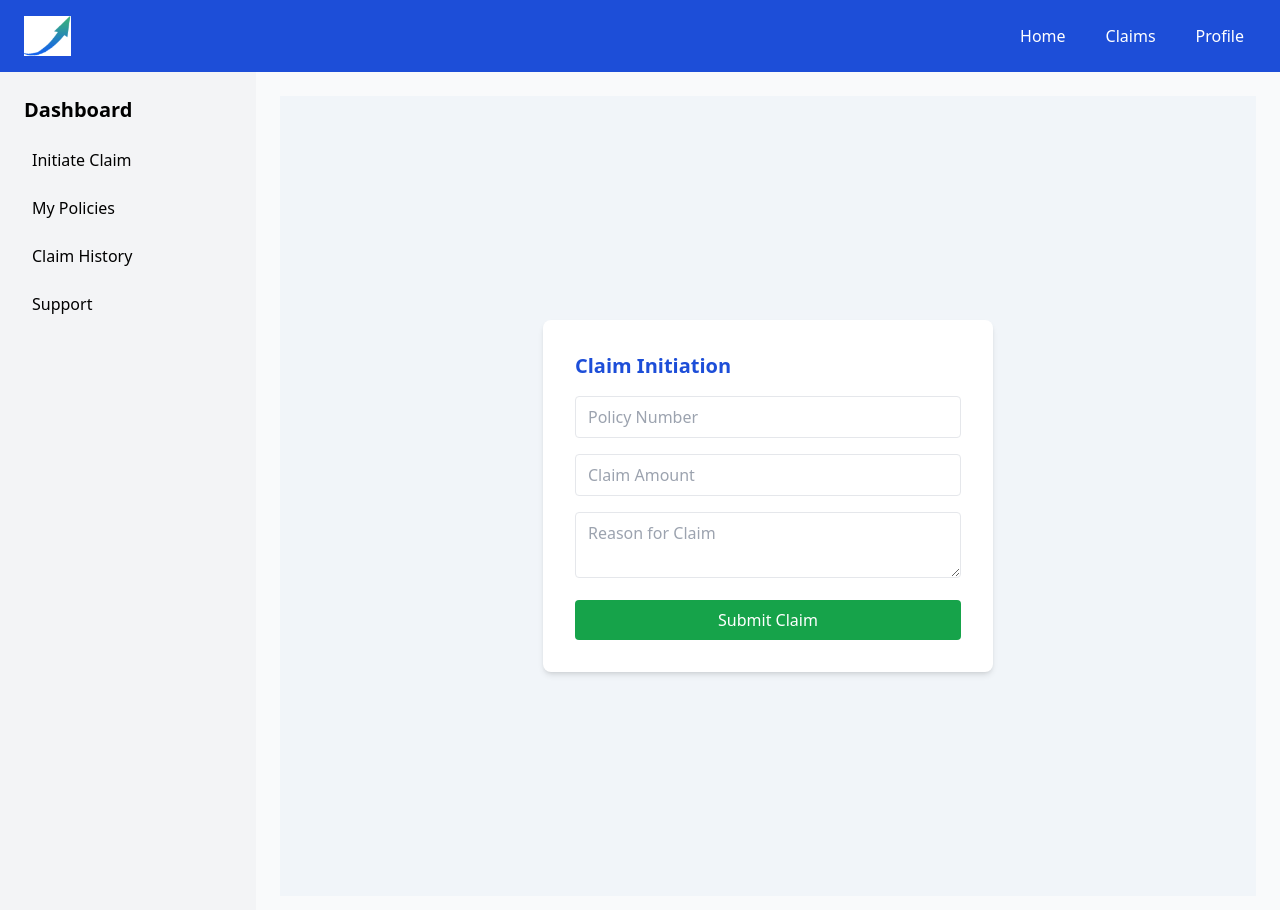
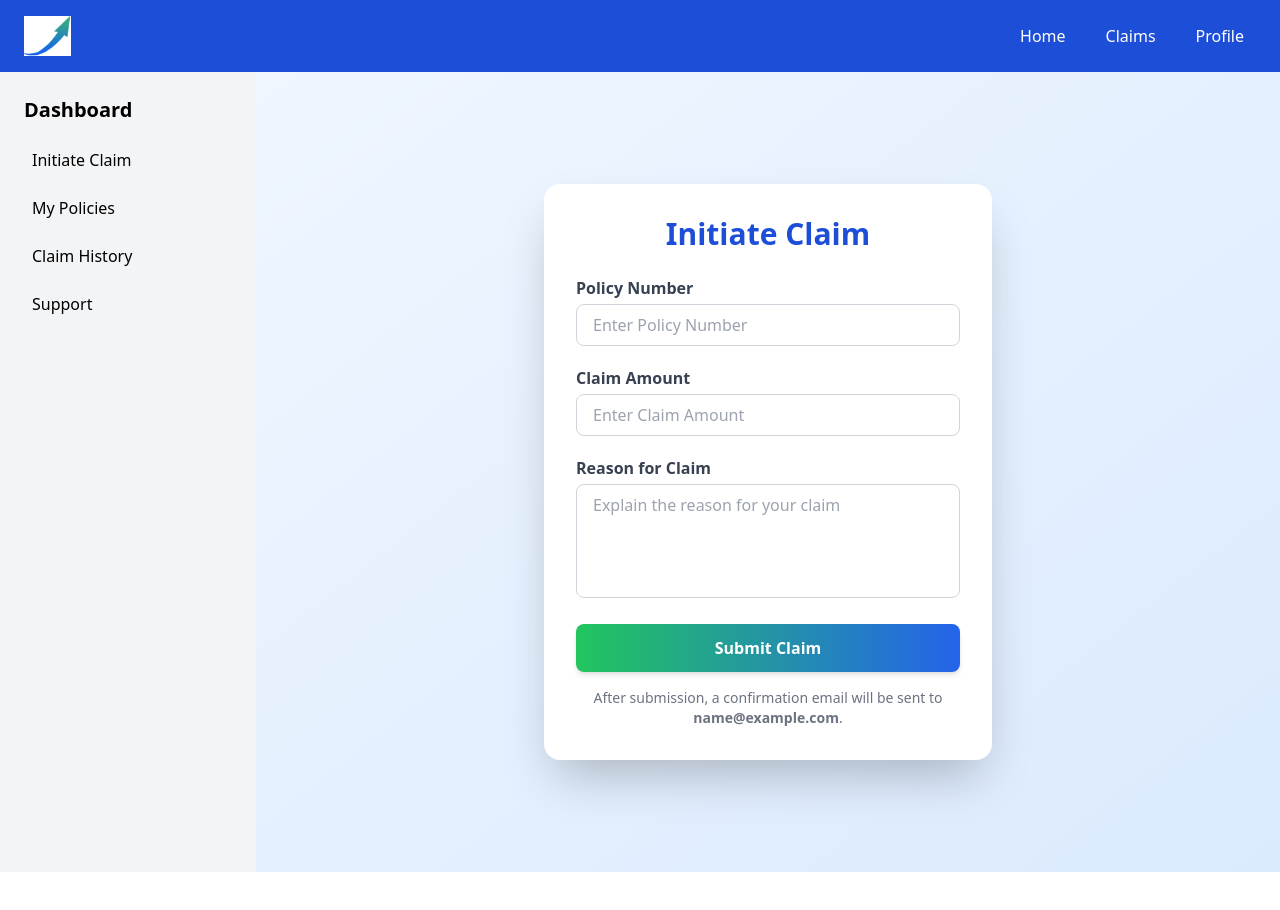
Before and after one commit to SumitGawande525/policy_claims, a React (Create React App) app: page / in a window 1280 px wide. Both pictures are taken after typing "name@example.com", "Sample123" into the empty fields and a click on the button "Login". Shown: the top 910 px of the page. After the commit the page ends 872 px from the top, so only its background shows below. Built offline with nearby package versions, Linux system fonts and the light colour scheme.

Commit message:
logo changed

```diff
--- a/public/index.html
+++ b/public/index.html
@@ -2,42 +2,27 @@
 <html lang="en">
   <head>
     <meta charset="utf-8" />
+
+    <!-- Favicon for browser tab -->
     <link rel="icon" href="%PUBLIC_URL%/favicon.ico" />
+
+    <!-- Apple touch icon -->
+    <link rel="apple-touch-icon" href="%PUBLIC_URL%/favicon.png" />
+
+    <!-- Manifest -->
+    <link rel="manifest" href="%PUBLIC_URL%/manifest.json" />
+
     <meta name="viewport" content="width=device-width, initial-scale=1" />
     <meta name="theme-color" content="#000000" />
     <meta
       name="description"
-      content="Web site created using create-react-app"
+      content="BrightRock Insurance Web Portal"
     />
-    <link rel="apple-touch-icon" href="%PUBLIC_URL%/logo192.png" />
-    <!--
-      manifest.json provides metadata used when your web app is installed on a
-      user's mobile device or desktop. See https://developers.google.com/web/fundamentals/web-app-manifest/
-    -->
-    <link rel="manifest" href="%PUBLIC_URL%/manifest.json" />
-    <!--
-      Notice the use of %PUBLIC_URL% in the tags above.
-      It will be replaced with the URL of the `public` folder during the build.
-      Only files inside the `public` folder can be referenced from the HTML.
 
-      Unlike "/favicon.ico" or "favicon.ico", "%PUBLIC_URL%/favicon.ico" will
-      work correctly both with client-side routing and a non-root public URL.
-      Learn how to configure a non-root public URL by running `npm run build`.
-    -->
-    <title>React App</title>
+    <title>BrightRock Insurance</title>
   </head>
   <body>
     <noscript>You need to enable JavaScript to run this app.</noscript>
     <div id="root"></div>
-    <!--
-      This HTML file is a template.
-      If you open it directly in the browser, you will see an empty page.
-
-      You can add webfonts, meta tags, or analytics to this file.
-      The build step will place the bundled scripts into the <body> tag.
-
-      To begin the development, run `npm start` or `yarn start`.
-      To create a production bundle, use `npm run build` or `yarn build`.
-    -->
   </body>
 </html>
--- a/src/components/Claim_initiation.jsx
+++ b/src/components/Claim_initiation.jsx
@@ -14,38 +14,66 @@
       return;
     }
     console.log("Claim submitted for:", email);
-    // Here you can also trigger email API or backend call
     navigate("/dashboard/success");
   };
 
   return (
-    <div className="min-h-screen flex items-center justify-center bg-slate-100">
-      <div className="bg-white p-8 rounded-lg shadow-md w-[450px]">
-        <h2 className="text-xl font-bold text-blue-700 mb-4">
-          Claim Initiation
+    <div className="min-h-screen flex items-center justify-center bg-gradient-to-br from-blue-50 to-blue-100 px-4">
+      <div className="bg-white p-8 rounded-2xl shadow-2xl w-full max-w-md">
+        {/* Header */}
+        <h2 className="text-3xl font-extrabold text-blue-700 mb-6 text-center">
+          Initiate Claim
         </h2>
-        <form onSubmit={submitClaim} className="space-y-4">
+
+        {/* Form */}
+        <form onSubmit={submitClaim} className="space-y-5">
+          <div>
+            <label className="block text-gray-700 font-semibold mb-1">
+              Policy Number
+            </label>
             <input
               type="text"
-            placeholder="Policy Number"
-            className="w-full border px-3 py-2 rounded"
+              placeholder="Enter Policy Number"
+              className="w-full border border-gray-300 px-4 py-2 rounded-lg focus:outline-none focus:ring-2 focus:ring-blue-400"
               onChange={(e) => setPolicyNumber(e.target.value)}
             />
+          </div>
+
+          <div>
+            <label className="block text-gray-700 font-semibold mb-1">
+              Claim Amount
+            </label>
             <input
               type="number"
-            placeholder="Claim Amount"
-            className="w-full border px-3 py-2 rounded"
+              placeholder="Enter Claim Amount"
+              className="w-full border border-gray-300 px-4 py-2 rounded-lg focus:outline-none focus:ring-2 focus:ring-blue-400"
               onChange={(e) => setAmount(e.target.value)}
             />
+          </div>
+
+          <div>
+            <label className="block text-gray-700 font-semibold mb-1">
+              Reason for Claim
+            </label>
             <textarea
-            placeholder="Reason for Claim"
-            className="w-full border px-3 py-2 rounded"
+              placeholder="Explain the reason for your claim"
+              className="w-full border border-gray-300 px-4 py-2 rounded-lg focus:outline-none focus:ring-2 focus:ring-blue-400 resize-none"
+              rows={4}
               onChange={(e) => setReason(e.target.value)}
             />
-          <button className="w-full bg-green-600 text-white py-2 rounded hover:bg-green-700 transition">
+          </div>
+
+          <button
+            type="submit"
+            className="w-full bg-gradient-to-r from-green-500 to-blue-600 hover:from-green-600 hover:to-blue-700 text-white font-bold py-3 rounded-lg transition-all duration-300 shadow-md"
+          >
             Submit Claim
           </button>
         </form>
+
+        <p className="mt-4 text-gray-500 text-sm text-center">
+          After submission, a confirmation email will be sent to <span className="font-semibold">{email}</span>.
+        </p>
       </div>
     </div>
   );
--- a/src/components/Dashboard.jsx
+++ b/src/components/Dashboard.jsx
@@ -8,7 +8,7 @@
       <Navbar />
       <div className="flex">
         <Sidebar />
-        <main className="flex-1 p-6 bg-gray-50 min-h-screen">
+        <main className="flex-1 bg-gray-50 min-h-screen">
           <Outlet /> {/* Nested route content appears here */}
         </main>
       </div>
```
Lines whose indentation alone changed are shown as unchanged.
